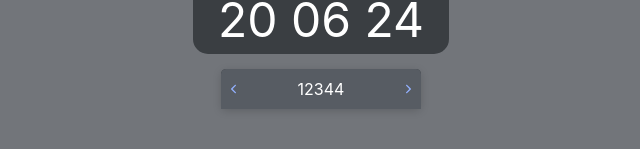
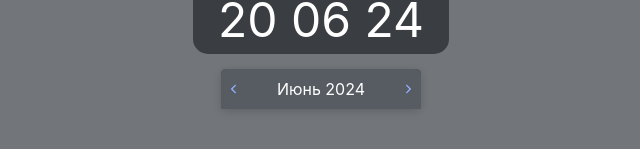
Before and after one commit to IvanSH-Jr/calendarWithTodo, a React (Create React App) app: page / in a window 1280 px wide. Shown: the part 353-502 px from the top of the page, without its empty margins (319-959 px from the left). Built offline with nearby package versions, Linux system fonts and the light colour scheme; the HTML template or start-up script is replaced by a standard one.

Commit message:
feat: setMode from useCalendar hook that set mode of calendar

```diff
--- a/src/components/Calendar/Calendar.tsx
+++ b/src/components/Calendar/Calendar.tsx
@@ -11,12 +11,27 @@ interface CalendarProps {
 };
 
 export const Calendar: React.FC<CalendarProps> = ({ locale, selectDate, selectedDate, firstWeekDay = 2 }) => {
-  const {} = useCalendar({firstWeekDay, locale, selectedDate})
+  const { state, functions } = useCalendar({firstWeekDay, locale, selectedDate})
   return (
   <div className='calendar'>
     <div className='calendar__header'>
       <div aria-hidden className='calendar__header__arrow__left' />
-      12344
+      {state.mode === 'days' && (
+        <div aria-hidden onClick={() => functions.setMode('monthes')}>
+          {state.monthesNames[state.selectedMonth.monthIndex].month} {state.selectedYear}
+        </div>
+      )}
+      {state.mode === 'monthes' && (
+        <div aria-hidden onClick={() => functions.setMode('years')}>
+          {state.selectedYear}
+        </div>
+      )}
+      {state.mode === 'years' && (
+        <div aria-hidden onClick={() => functions.setMode('days')}>
+          {state.selectedYearsInterval[0]} -{' '}
+          {state.selectedYearsInterval[state.selectedYearsInterval.length - 1]}
+        </div>
+      )}
       <div aria-hidden className='calendar__header__arrow__right' />
     </div>
   </div>
--- a/src/components/Calendar/hooks/useCalendar.ts
+++ b/src/components/Calendar/hooks/useCalendar.ts
@@ -97,6 +97,8 @@ export const useCalendar = ({ firstWeekDay = 2, locale = 'default', selectedDate
       selectedYear,
       selectedYearsInterval
     },
-
+    functions: {
+      setMode
+    }
   };
 };
```
